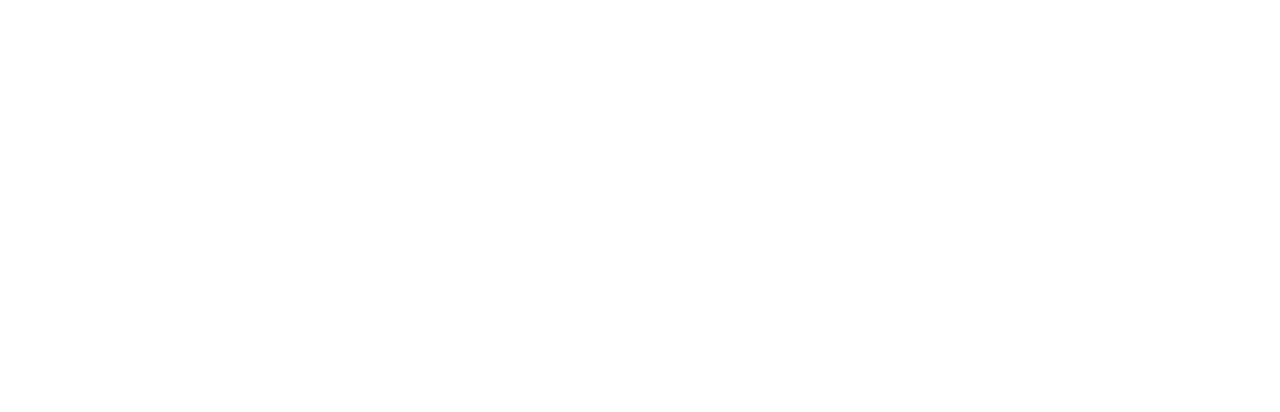
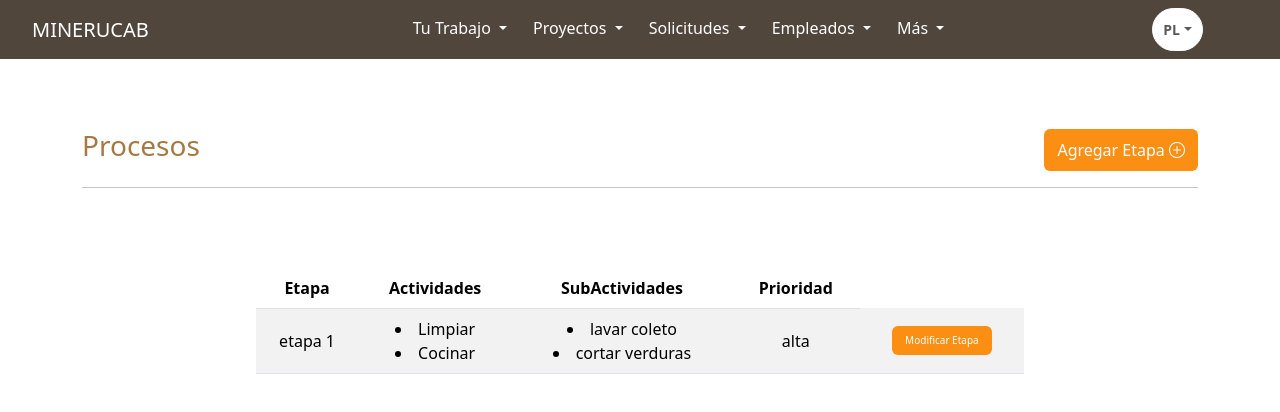
Before and after one commit to Pedrolp37/MinerUCAB, a Vue app in the folder Fronted/: page /procesos/detalle/1 in a window 1280 px wide. Before the commit this address had no page. Shown: the top 412 px of the page. Built offline with nearby package versions, Linux system fonts and the light colour scheme.

Commit message:
fix ProcesosDetalleView

```diff
--- a/Fronted/src/components/CardProEnCurso.vue
+++ b/Fronted/src/components/CardProEnCurso.vue
@@ -14,6 +14,8 @@
       </div>
       <hr />
       <div class="d-flex justify-content-center">
+        <!-- Esto está mal hay que arreglarlo para que sea un detalle
+        por proyecto específico no un para todos -->
         <router-link :to="{ name: 'detalle_proyecto' }" class="btn button"
           >Ver Detalle Proyecto</router-link
         >
--- a/Fronted/src/components/NavBar.vue
+++ b/Fronted/src/components/NavBar.vue
@@ -46,7 +46,7 @@
             </a>
             <ul class="dropdown-menu">
               <li><p class="ddwProyectos-p">En curso</p></li>
-              <li v-for="(elm, index) in props.proyectos" :key="index">
+              <li v-for="(elm, index) in proyectos" :key="index">
                 <p class="dropdown-item" style="margin: 4px">{{ elm.name }}</p>
               </li>
               <li><hr class="dropdown-divider" /></li>
@@ -190,13 +190,38 @@
 import { ref } from 'vue'
 
 let usuario = ref('')
+let proyectos = ref([])
+
 usuario.value = 'PL'
 
-const props = defineProps({
-  proyectos: {
-    required: true
+proyectos = [
+  {
+    name: '% Andrómeda',
+    tipo: 'Gestionado con aliados',
+    nameLPro: 'Arturo',
+    nameLMin: 'Pedro',
+    Exp: 2,
+    fC: '01/02/24'
+  },
+
+  {
+    name: '% Lactea',
+    tipo: 'Gestionado con aliados',
+    nameLPro: 'Arturo',
+    nameLMin: 'Pedro',
+    Exp: 2,
+    fC: '01/02/24'
+  },
+
+  {
+    name: '% Gemini',
+    tipo: 'Gestionado con aliados',
+    nameLPro: 'Arturo',
+    nameLMin: 'Pedro',
+    Exp: 2,
+    fC: '01/02/24'
   }
-})
+]
 </script>
 
 <style scoped>
--- /dev/null
+++ b/Fronted/src/components/TablaDetalleMinerales.vue
@@ -0,0 +1,75 @@
+<template>
+<table
+      class="table table-striped"
+      id="table"
+      style="width: 60vw"
+    >
+      <thead>
+        <tr style="text-align: center">
+          <th>Etapa</th>
+          <th>Actividades</th>
+          <th>SubActividades</th>
+          <th>Prioridad</th>
+        </tr>
+      </thead>
+      <tbody>
+        <tr v-for="(elm, index) in mineral" :key="index" style="text-align: center">
+          <td class="tdContainer">{{ elm.stages.name }}</td>
+          <td class="tdContainer"><li v-for="(act, index) in elm.stages.activities" :key="index">{{act}}</li></td>
+          <td class="tdContainer"><li v-for="(subAct, index) in elm.stages.subActivities" :key="index">{{subAct}}</li></td>
+          <td class="tdContainer">{{ elm.stages.priority }}</td>
+          <td class="tdContainer">
+            <button
+              class="btn"
+              style="background-color: #fa8f14; color: white"
+            >
+              Modificar Etapa
+            </button>
+          </td>
+        </tr>
+      </tbody>
+    </table>
+</template>
+
+<script setup>
+import { ref } from "vue";
+import { useRoute } from "vue-router";
+
+let route = useRoute()
+let minerals = ref([])
+let mineral = ref({})
+
+minerals.value = [
+  {
+    id: 1,
+    name: 'Oro',
+    stages: {
+      name: 'etapa 1',
+      activities: ['Limpiar', 'Cocinar'],
+      subActivities: ['lavar coleto', 'cortar verduras'],
+      priority: 'alta'
+    }
+  },
+  {
+    id: 2,
+    name: 'Oro',
+    stages: {
+      name: 'etapa 2',
+      activities: ['Limpiar', 'Cocinar'],
+      subActivities: ['lavar coleto', 'cortar verduras'],
+      priority: 'alta'
+
+    }
+  }
+]
+
+mineral.value = minerals.value.filter((elm) => elm.id == route.params.id)
+console.log(mineral.value)
+
+</script>
+
+<style scoped>
+.tdContainer{
+ align-content: center;
+}
+</style>
--- a/Fronted/src/router/index.js
+++ b/Fronted/src/router/index.js
@@ -4,6 +4,7 @@
 import CrearProyectoView from '../views/Proyectos/CrearProyectoView.vue'
 import ProyectosDetalleView from '../views/Proyectos/ProyectosDetalleView.vue'
 import ProcesosSystemView from '../views/Procesos/ProcesosSystemView.vue'
+import ProcesosDetalleView from '../views/Procesos/ProcesosDetalleView.vue'
 
 const router = createRouter({
   history: createWebHistory(import.meta.env.BASE_URL),
@@ -33,6 +34,11 @@
       path: '/procesos/home',
       name: 'procesos',
       component: ProcesosSystemView
+    },
+    {
+      path: '/procesos/detalle/:id',
+      name: 'procesos_detalle',
+      component: ProcesosDetalleView
     }
   ]
 })
--- /dev/null
+++ b/Fronted/src/views/Procesos/ProcesosDetalleView.vue
@@ -0,0 +1,31 @@
+<template>
+  <div>
+    <NavBarVue />
+    <div class="container">
+      <div class="row" style="margin-top: 70px">
+        <div class="col d-flex justify-content-start">
+          <h3 style="color: #a57844">Procesos</h3>
+        </div>
+        <div class="col d-flex justify-content-end">
+          <button class="addMin btn">Agregar Etapa <i class="bi bi-plus-circle"></i></button>
+        </div>
+      </div>
+      <hr />
+      <div class="row" style="margin-top: 80px">
+        <div class="col d-flex justify-content-center">
+          <TablaDetalleMineralesVue
+          />
+        </div>
+      </div>
+    </div>
+  </div>
+</template>
+
+<script setup>
+import NavBarVue from '../../components/NavBar.vue'
+import TablaDetalleMineralesVue from '../../components/TablaDetalleMinerales.vue'
+</script>
+
+<style scoped>
+
+</style>
--- a/Fronted/src/views/Procesos/ProcesosSystemView.vue
+++ b/Fronted/src/views/Procesos/ProcesosSystemView.vue
@@ -1,6 +1,6 @@
 <template>
   <div>
-    <NavBarVue :proyectos="proyectos" />
+    <NavBarVue />
     <div class="container">
       <div class="row" style="margin-top: 70px">
         <div class="col d-flex justify-content-start">
@@ -22,17 +22,30 @@
                 aria-describedby="basic-addon1"
                 v-model="findMineral"
               />
-              <button class="buscar btn" @click="filterMineral">Filtrar Mineral <i class="bi bi-search"></i></button>
+              <button class="buscar btn" @click="filterMineral">
+                Filtrar Mineral <i class="bi bi-search"></i>
+              </button>
             </div>
           </div>
           <div>
-            <button v-show="filteredMineralsList.length != 0" class="buscar btn" @click="showAllMinerals" style="margin-top: 30px">Volver</button>
+            <button
+              v-show="filteredMineralsList.length != 0"
+              class="buscar btn"
+              @click="showAllMinerals"
+              style="margin-top: 30px"
+            >
+              Volver
+            </button>
           </div>
         </div>
       </div>
-      <div class="row" style="margin-top:80px">
+      <div class="row" style="margin-top: 80px">
         <div class="col d-flex justify-content-center">
-          <TablaMinerales :minerals="mineralsList" :filteredMinerals="filteredMineralsList"/>
+          <TablaMinerales
+            :minerals="mineralsList"
+            :filteredMinerals="filteredMineralsList"
+            @showDetailMineral="getResponseSDM"
+          />
         </div>
       </div>
     </div>
@@ -43,35 +56,39 @@
 import { ref } from 'vue'
 import TablaMinerales from '../../components/TablaMinerales.vue'
 import NavBarVue from '../../components/NavBar.vue'
+import { useRouter } from 'vue-router'
 
-
+let router = useRouter()
 let mineralsList = ref([])
 let filteredMineralsList = ref([])
 let findMineral = ref('')
 
 mineralsList.value = [
   {
+    id: 1,
     name: 'Oro',
     stages: '5',
-    activities: ['Explotar','Explotarse']
+    activities: ['Explotar', 'Explotarse']
   },
   {
+    id: 2,
     name: 'plata',
     stages: '5',
-    activities: ['Explotar','Explotarse']
+    activities: ['Explotar', 'Explotarse']
   },
   {
+    id: 3,
     name: 'carbon',
     stages: '5',
-    activities: ['Explotar','Explotarse']
+    activities: ['Explotar', 'Explotarse']
   },
   {
+    id: 4,
     name: 'diamante',
     stages: '5',
-    activities: ['Explotar','Explotarse']
+    activities: ['Explotar', 'Explotarse']
   }
 ]
-
 
 const filterMineral = () => {
   filteredMineralsList.value = mineralsList.value.filter((elm) => elm.name === findMineral.value)
@@ -82,6 +99,9 @@
   filteredMineralsList.value = []
 }
 
+const getResponseSDM = (id) => {
+  router.push({ name: 'procesos_detalle', params: { id: id } })
+}
 </script>
 
 <style scope>
--- a/Fronted/src/views/Proyectos/CrearProyectoView.vue
+++ b/Fronted/src/views/Proyectos/CrearProyectoView.vue
@@ -1,6 +1,6 @@
 <template>
   <div>
-    <NavBarVue :proyectos="proyectos" />
+    <NavBarVue />
     <section style="margin-top: 70px">
       <div class="container">
         <div class="row">
--- a/Fronted/src/views/Proyectos/ProyectosDetalleView.vue
+++ b/Fronted/src/views/Proyectos/ProyectosDetalleView.vue
@@ -1,6 +1,6 @@
 <template>
   <div>
-    <NavBarVue :proyectos="proyectos" />
+    <NavBarVue />
     <hr class="sNavMenu" />
     <div class="d-flex flex-row">
       <MenuOptProVue @changeView="changeView" />
--- a/Fronted/src/views/Proyectos/ProyectosHomeView.vue
+++ b/Fronted/src/views/Proyectos/ProyectosHomeView.vue
@@ -1,6 +1,6 @@
 <template>
   <div>
-    <NavBarVue :proyectos="proyectos" />
+    <NavBarVue />
     <section style="margin-top: 70px">
       <div class="container">
         <div class="row">
```
Also changed, not shown: Fronted/src/components/TablaMinerales.vue (+31 -7 lines).
